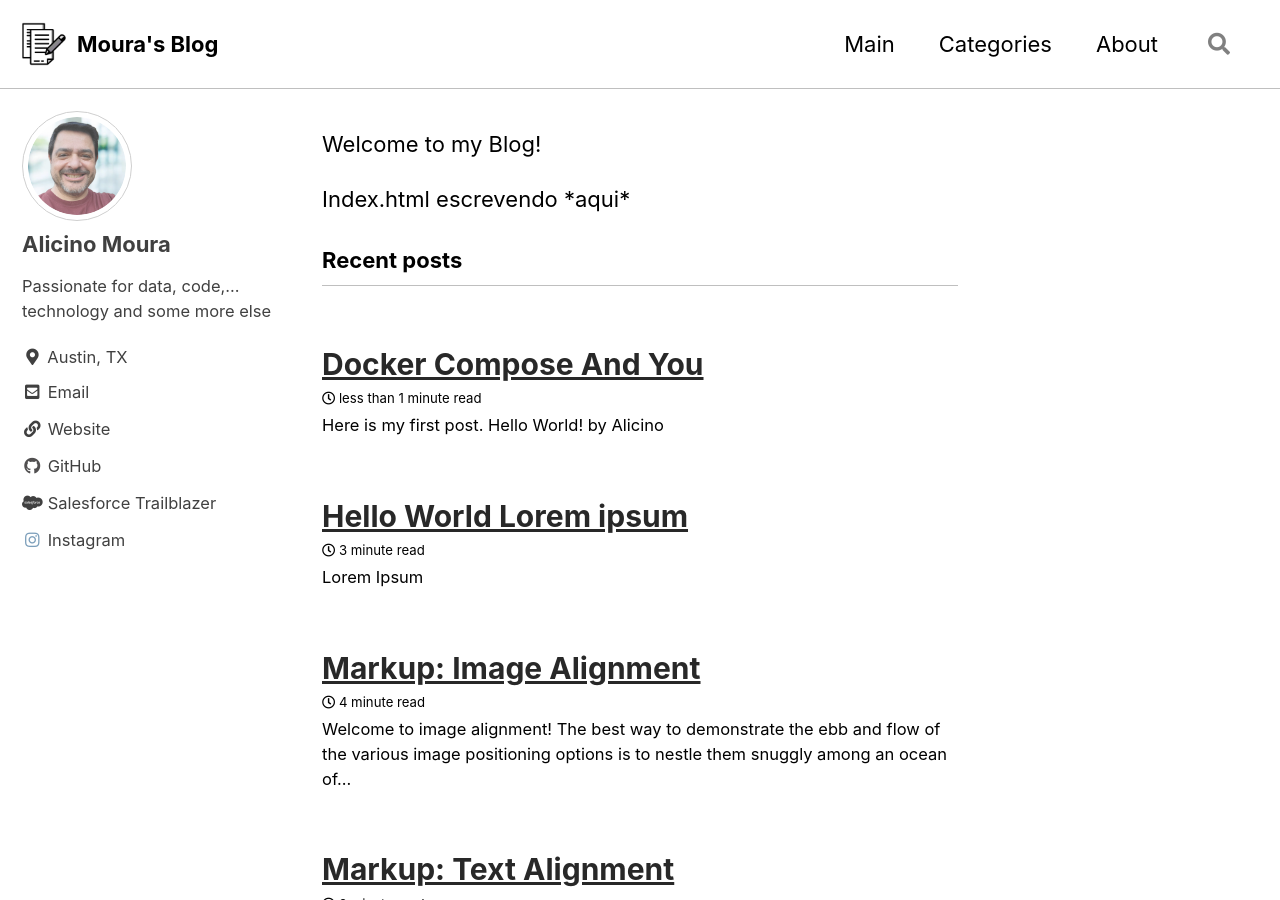
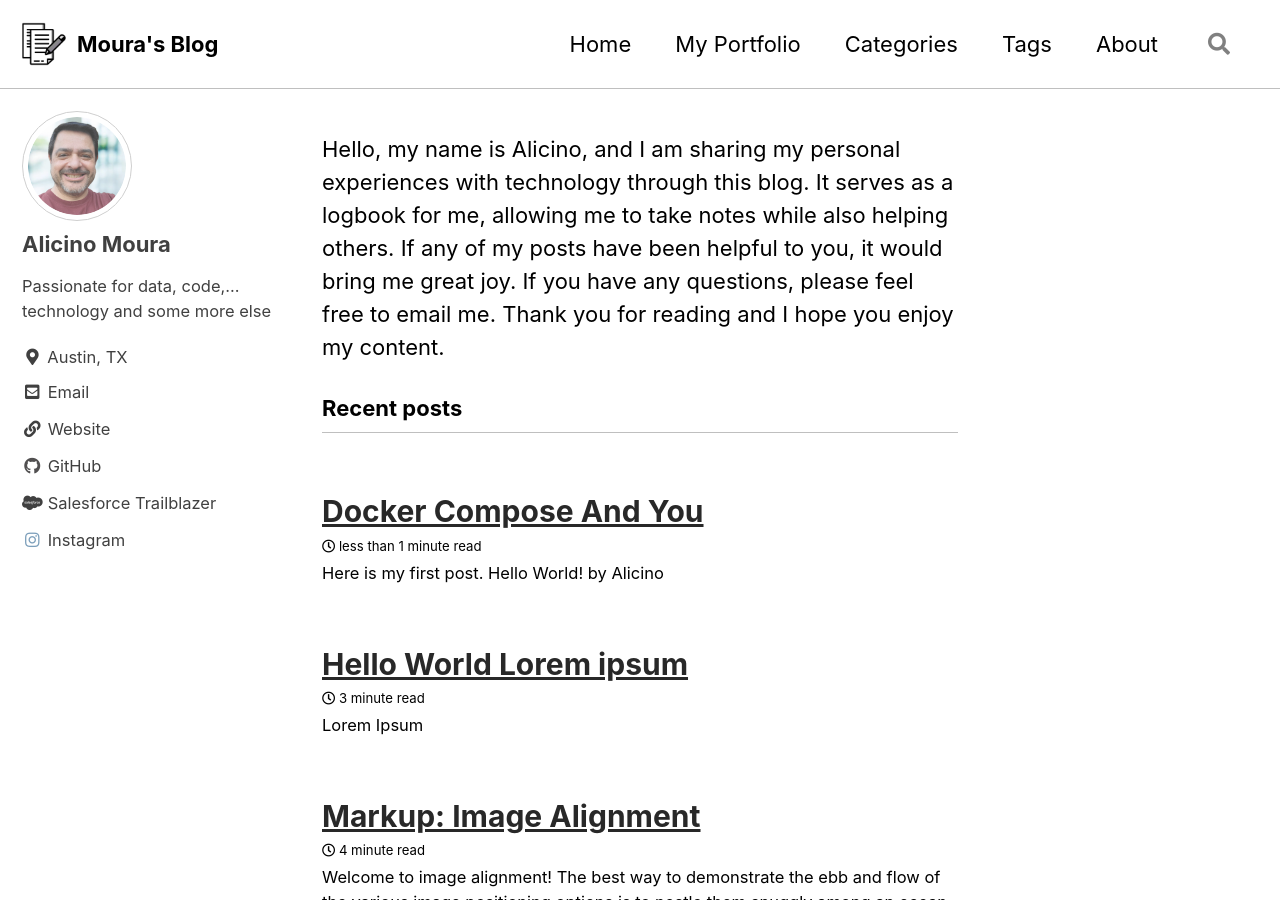
Before and after one commit to alicino/blog, a Jekyll site: the page built from index.html, in a window 1280 px wide and 900 px high. Built offline with Jekyll 4.4.1, drawn with Linux system fonts in a browser that asks for light colours; cached includes are drawn as plain includes; the list of posts is cut into pages by our own code.

Commit message:
Commit after fixing bugs

```diff
--- a/1.Internal_Instructions.txt
+++ b/1.Internal_Instructions.txt
@@ -2,7 +2,7 @@
 == Instructions According Customization ==
 ==========================================
 
-1. Add topic in the top with "About"
+1. Add more topics in the top such as "About"
 Path: _data/navigation.yml
 
 2. Modify CSS (font & color)
--- a/_config.yml
+++ b/_config.yml
@@ -10,7 +10,7 @@
 # Review documentation to determine if you should use `theme` or `remote_theme`
 # https://mmistakes.github.io/minimal-mistakes/docs/quick-start-guide/#installing-the-theme
 
-theme                  : minimal-mistakes-jekyll
+theme                    : minimal-mistakes-jekyll
 # remote_theme           : "mmistakes/minimal-mistakes"
 minimal_mistakes_skin    : "contrast" #"default", "air", "aqua", "contrast", "dark", "dirt", "neon", "mint", "plum", "sunrise"
 
--- a/_data/navigation.yml
+++ b/_data/navigation.yml
@@ -1,9 +1,13 @@
 # main links
 main:
-  - title: "Main"
+  - title: "Home"
+    url: https://alicino.me/blog
+  - title: "My Portfolio"
     url: https://alicino.me/
   - title: "Categories"
     url: /categories/
+  - title: "Tags"
+    url: /tags/
   - title: "About"
     url: /about/
   # - title: "Sitemap"
--- a/_includes/head/custom.html
+++ b/_includes/head/custom.html
@@ -1,7 +1,8 @@
 <!-- start custom head snippets -->
 
 <!-- insert favicons. use https://realfavicongenerator.net/ -->
-<!-- Favico address: "../../assets/images/favicon.ico" -->
-<link rel="shortcut icon" type="image/png" href="{{ '../../assets/images/favicon.ico' | relative_url }}">
+
+<!-- Favicon address: "../../assets/images/favicon.ico" -->
+<link rel="shortcut icon" type="image/png" href="{{ '/assets/images/favicon-50.png' | relative_url }}">
 
 <!-- end custom head snippets -->
--- a/index.html
+++ b/index.html
@@ -2,7 +2,7 @@
 layout: home
 author_profile: true
 ---
-Welcome to my Blog!
+
 <p>
-Index.html escrevendo *aqui*
+    Hello, my name is Alicino, and I am sharing my personal experiences with technology through this blog. It serves as a logbook for me, allowing me to take notes while also helping others. If any of my posts have been helpful to you, it would bring me great joy. If you have any questions, please feel free to email me. Thank you for reading and I hope you enjoy my content.
 </p>
```
Also changed, not shown: other parts of 1.Internal_Instructions.txt (+1 -1 lines), 1 other file.
